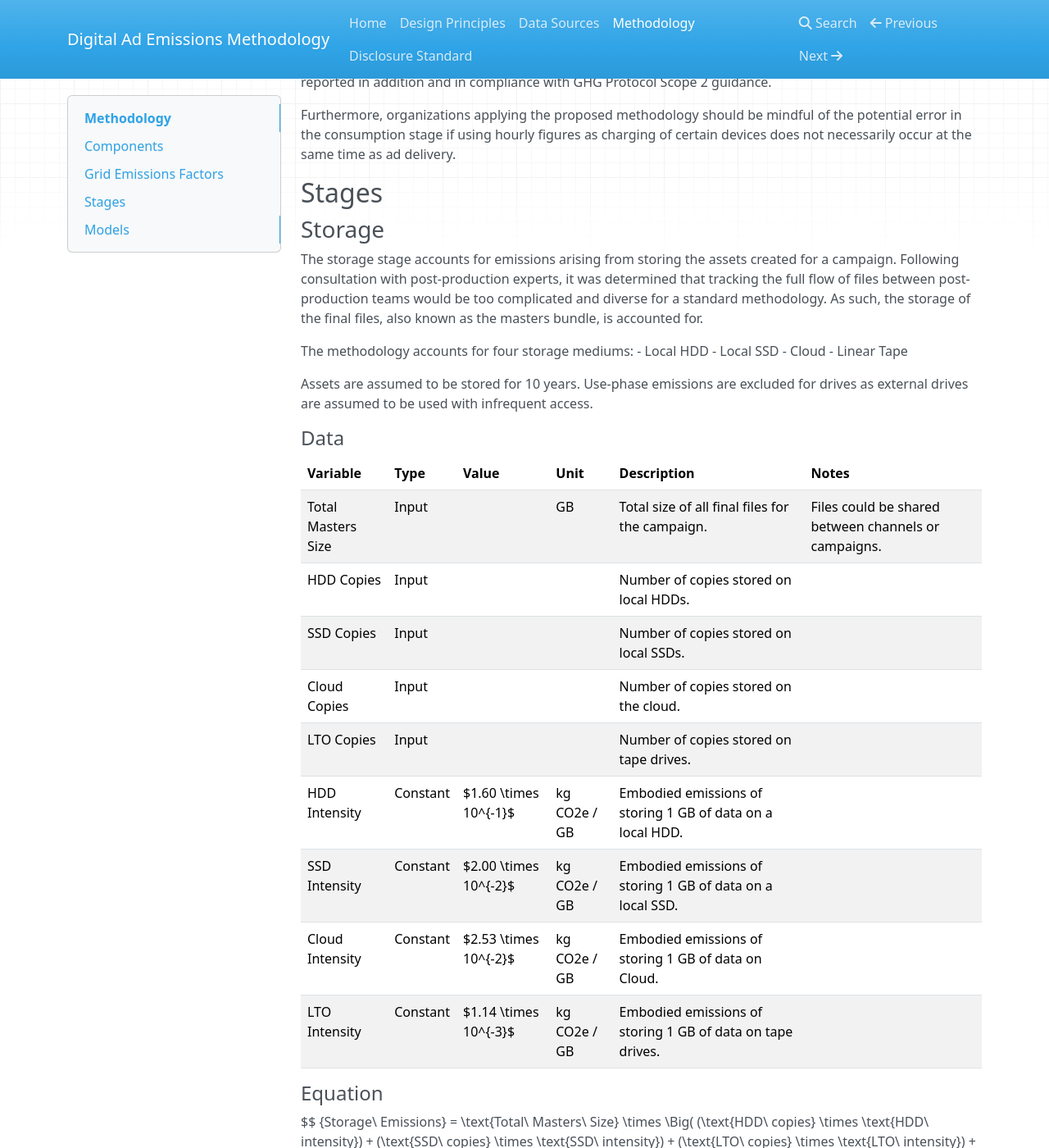
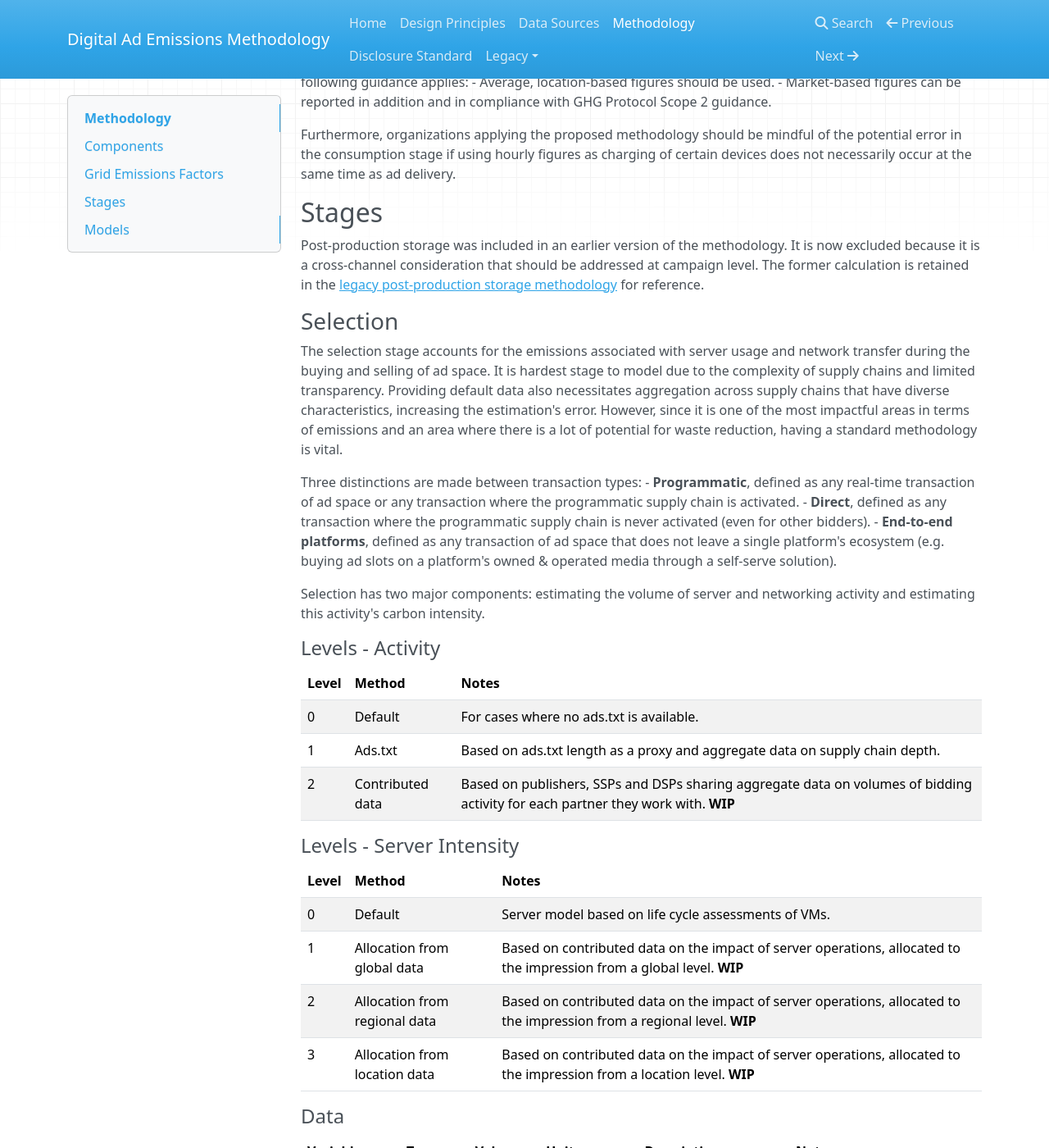
Before and after one commit to iabeurope-beis/digital-ad-emissions, an MkDocs documentation site: the page built from docs/methodology.md, in a window 1280 px wide and 1400 px high, scrolled down 635 px. Shown: the whole window at 82% size. Built offline with MkDocs 1.6.1, drawn with Linux system fonts in a browser that asks for light colours; nearby versions of some CDN libraries; some of the changed text lies outside the part shown.

Commit message:
remove post-production storage stage

```diff
--- a/docs/methodology.md
+++ b/docs/methodology.md
@@ -4,7 +4,7 @@ This document contains the methodology for estimating digital ad emissions and t
 
 ## Components
 
-The methodology is divided into four sections that represent different stages of a digital advertising campaign.
+The methodology is divided into three sections that represent different stages of a digital advertising campaign.
 
 Each stage features one or more **levels**, or ways to estimate emissions. Each level uses different data. Higher levels use more granular data and should yield more representative and lower emissions figures.
 
@@ -26,58 +26,7 @@ Furthermore, organizations applying the proposed methodology should be mindful o
 
 ## Stages
 
-### Storage
-
-The storage stage accounts for emissions arising from storing the assets created for a campaign. Following consultation with post-production experts, it was determined that tracking the full flow of files between post-production teams would be too complicated and diverse for a standard methodology. As such, the storage of the final files, also known as the masters bundle, is accounted for.
-
-The methodology accounts for four storage mediums:
-- Local HDD
-- Local SSD
-- Cloud
-- Linear Tape
-
-Assets are assumed to be stored for 10 years. Use-phase emissions are excluded for drives as external drives are assumed to be used with infrequent access.
-
-#### Data
-
-| Variable | Type | Value | Unit | Description | Notes |
-| --- | --- | --- | --- | --- | --- |
-| Total Masters Size | Input |  | GB | Total size of all final files for the campaign. | Files could be shared between channels or campaigns. |
-| HDD Copies | Input |  |  | Number of copies stored on local HDDs. ||
-| SSD Copies | Input |  |  | Number of copies stored on local SSDs. ||
-| Cloud Copies | Input |  |  | Number of copies stored on the cloud. ||
-| LTO Copies | Input |  |  | Number of copies stored on tape drives. ||
-| HDD Intensity | Constant | $1.60 \times 10^{-1}$ | kg CO2e / GB | Embodied emissions of storing 1 GB of data on a local HDD. ||
-| SSD Intensity | Constant | $2.00 \times 10^{-2}$ | kg CO2e / GB | Embodied emissions of storing 1 GB of data on a local SSD. ||
-| Cloud Intensity | Constant | $2.53 \times 10^{-2}$ | kg CO2e / GB | Embodied emissions of storing 1 GB of data on Cloud. ||
-| LTO Intensity | Constant | $1.14 \times 10^{-3}$ | kg CO2e / GB | Embodied emissions of storing 1 GB of data on tape drives. ||
-
-#### Equation
-
-$$
-    {Storage\ Emissions} = \text{Total\ Masters\ Size} \times \Big( (\text{HDD\ copies} \times \text{HDD\ intensity}) + (\text{SSD\ copies} \times \text{SSD\ intensity}) + (\text{LTO\ copies} \times \text{LTO\ intensity}) + (\text{Cloud\ copies} \times \text{Cloud\ intensity}) \Big)
-$$
-
-#### Example
-##### Example Input Data
-| Variable | Value | Unit |
-|---|---|---|
-| Total Masters Size | 50 | GB |
-| HDD Copies | 1 | |
-| SSD Copies | 1 | |
-| Cloud Copies | 3 | |
-| LTO Copies | 2 | |
-
-##### Applying the Equation
-$$
-\begin{align*}
-	{Storage\ Emissions} &= 50 \times \Big( (1 \times 1.60 \times 10^{-1}) + (1 \times 2.00 \times 10^{-2}) + (2 \times 1.14 \times 10^{-3}) + (3 \times 2.53 \times 10^{-2}) \Big) \\
-&= 50 \times \Big( 0.16 + 0.02 + 0.00228 + 0.0759 \Big) \\
-&= 50 \times 0.25818 \\
-&= 12.909 \text{ kg CO2e}
-\end{align*}
-$$
-
+Post-production storage was included in an earlier version of the methodology. It is now excluded because it is a cross-channel consideration that should be addressed at campaign level. The former calculation is retained in the [legacy post-production storage methodology](legacy/post-production-storage.md) for reference.
 
 ### Selection
 
--- a/mkdocs.yml
+++ b/mkdocs.yml
@@ -5,3 +5,5 @@ nav:
   - Data Sources: data.md
   - Methodology: methodology.md
   - Disclosure Standard: disclosure.md
+  - Legacy:
+      - Post-production Storage: legacy/post-production-storage.md
```
Also changed, not shown: docs/data.md (+0 -9 lines), docs/design.md (+2 -1 lines), docs/legacy/post-production-storage.md (added, +68 -0 lines), 1 other file.
